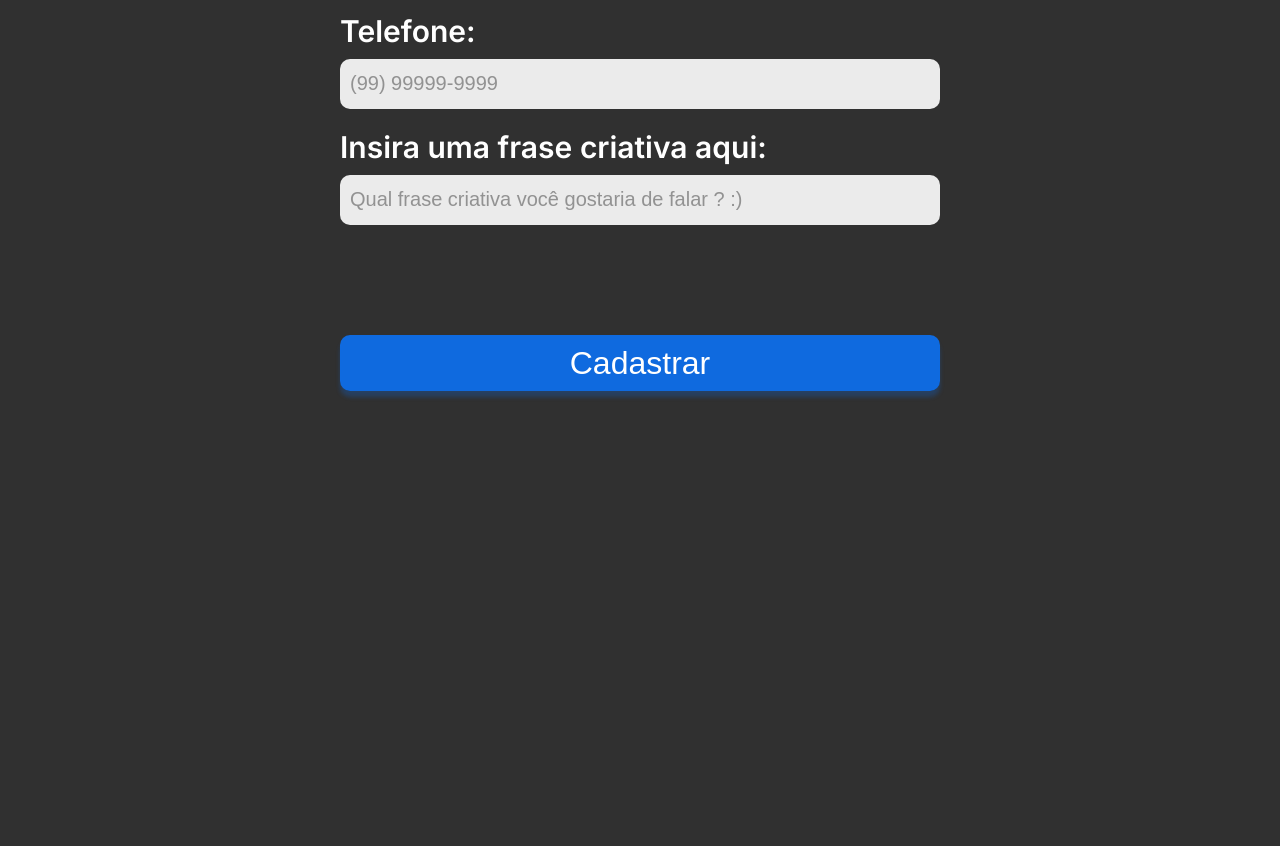
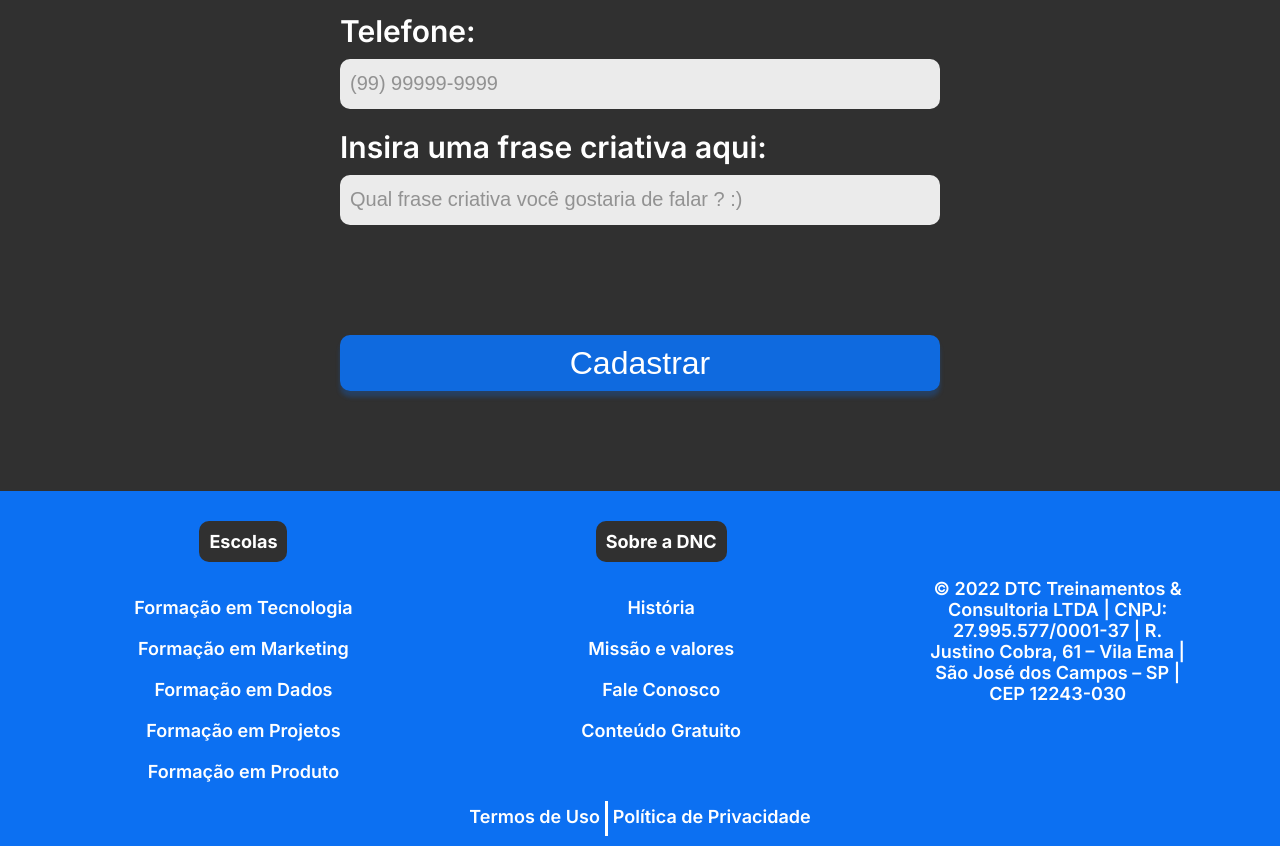
Before and after one commit to s4ntt/bootcamp-dnc, a plain HTML site: page index.html in a window 1280 px wide. Shown: the part 1166-2012 px from the top of the page. Before the commit the page ends 1657 px from the top, so only its background shows below. Drawn offline with Linux system fonts and the light colour scheme.

```diff
--- a/index.html
+++ b/index.html
@@ -75,5 +75,55 @@
 
     </section>
 
+    <footer>
+        <div class="linha1">
+            <nav>
+                <h5>Escolas</h5>
+                <ul>
+                    <li>
+                        <a href="">Formação em Tecnologia</a>
+                    </li>
+                    <li>
+                        <a href="">Formação em Marketing</a>
+                    </li>
+                    <li>
+                        <a href="">Formação em Dados</a>
+                    </li>
+                    <li>
+                        <a href="">Formação em Projetos</a>
+                    </li>
+                    <li>
+                        <a href="">Formação em Produto</a>
+                    </li>
+                </ul>
+            </nav>
+            <nav>
+                <h5>Sobre a DNC</h5>
+                <ul>
+                    <li>
+                        <a href="">História</a>
+                    </li><li>
+                        <a href="">Missão e valores</a>
+                    </li><li>
+                        <a href="">Fale Conosco</a>
+                    </li><li>
+                        <a href="">Conteúdo Gratuito</a>
+                    </li>
+                </ul>
+            </nav>
+            <div class="endereco">
+                © 2022 DTC Treinamentos & Consultoria
+                LTDA | CNPJ: 27.995.577/0001-37 | R.
+                Justino Cobra, 61 – Vila Ema | São José dos
+                Campos – SP | CEP 12243-030
+            </div>
+        </div>
+        <div class="linha2">
+            <a href="">Termos de Uso</a>
+            <a href="">Política de Privacidade</a>
+
+        </div>
+    </footer>
+
 </body>
 </html>
--- a/style.css
+++ b/style.css
@@ -157,3 +157,148 @@
             box-shadow: 0px 6px 4px 0px rgba(12, 112, 242, 0.25);
             cursor: pointer;
         }
+
+        /*Footer*/
+
+        footer{
+            width: 100%;
+            background-color: var(--azul-dnc);
+
+        }
+
+        footer .linha1{
+            display: flex;
+            justify-content: space-around;
+            align-items: center;
+        }
+
+        footer ul{
+            list-style: none;
+            margin: 0px;
+
+        }
+
+        footer nav{
+            display: flex;
+            flex-direction: column;
+            align-items: center;
+
+            height: 300px;
+        }
+
+        footer h5{
+            text-align: center;
+            color: white;
+            font-weight: 800;
+            font-size: 18px;
+            font-family: var(--fonte-padrao);
+            background-color: var(--preto-dnc);
+            border-radius: 10px;
+
+            padding: 10px 10px 10px 10px;
+            margin-left: 40px;
+            margin-bottom: 15px;
+        }
+
+        footer ul li{
+            text-align: center;
+            color: white;
+            font-weight: 600;
+            font-size: 18px;
+            font-family: var(--fonte-padrao);
+
+            margin: 20px 0px 20px 0px;
+        }
+
+        footer ul li a{
+            color: white;
+            text-decoration: none;
+        }
+
+        footer ul li a:hover{
+            color: var(--cinza-hover);
+        }
+
+        footer .endereco{
+            color: white;
+            font-weight: 600;
+            font-size: 18px;
+            font-family: var(--fonte-padrao);
+            width: 20%;
+            text-align: center;
+        }
+
+        footer .linha2{
+            height: 35px;
+            display: flex;
+            justify-content: center;
+            margin: 0px;
+            padding: 10px;
+        }
+
+        footer .linha2 a{
+            font-family: var(--fonte-padrao);
+            font-size: 18px;
+            font-weight: 600;
+            color: white;
+            text-decoration: none;
+            padding: 5px;
+        }
+
+        footer .linha2 a:first-child{
+            border-right: 3px solid white;
+        }
+
+        footer .linha2 a:hover{
+            color: var(--cinza-hover);
+        }
+
+@media only screen and (max-width: 600px){
+
+    #principal{
+        flex-direction: column;
+        height: auto;
+
+
+    }
+
+    #menu{
+        flex-direction: column;
+        width: 100%;
+        margin: 0px;
+    }
+
+    #menu a{
+        display: flex;
+        align-items: center;
+        height: 50px;
+    }
+
+    #principal button{
+        width: 100%;
+        margin: 0px;
+
+    }
+
+    /*Section*/
+
+    section h1{
+        font-size: 38px;
+
+    }
+
+    section h2{
+        font-size: 28px;
+        padding-right: 15px;
+        padding-left: 15px;
+    }
+
+    form{
+        width: 95%;
+        font-size: 25px;
+    }
+
+    .checkbox-itens label{
+        font-size: 15px;
+    }
+}
```
